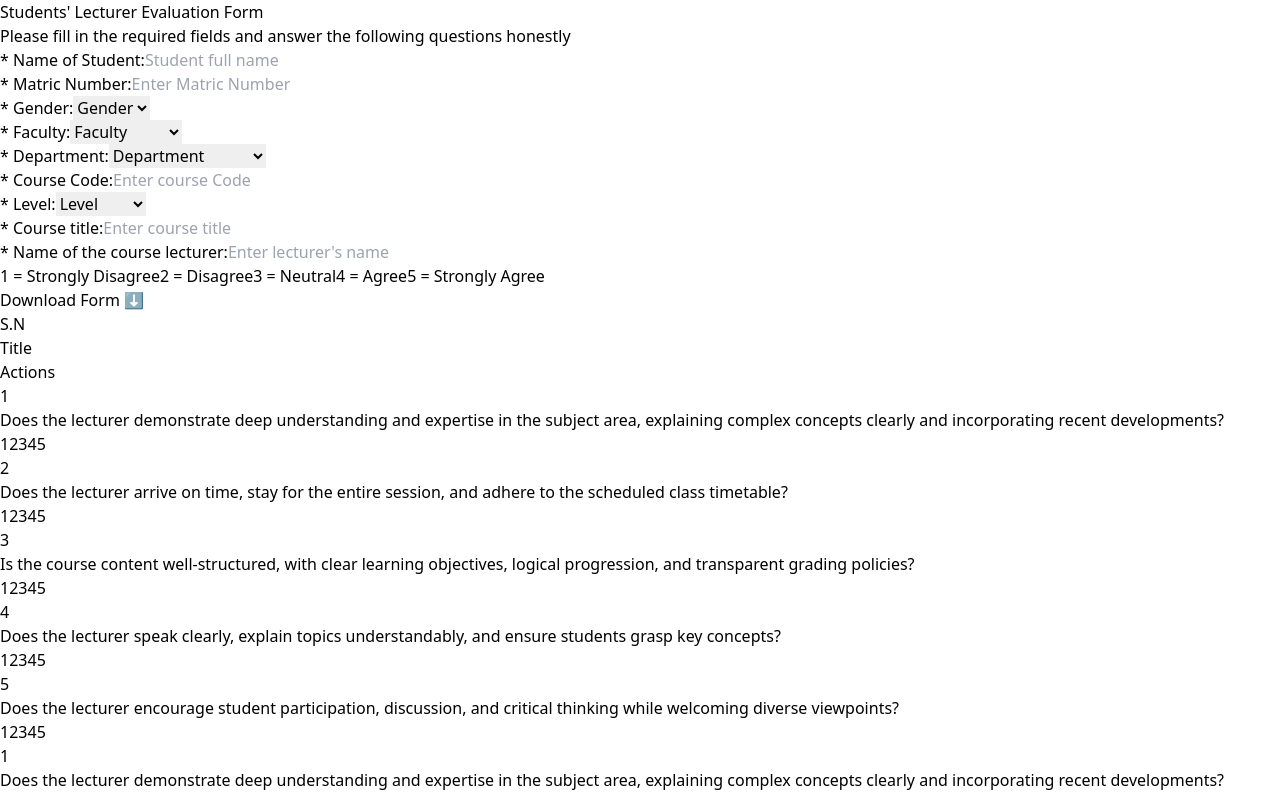
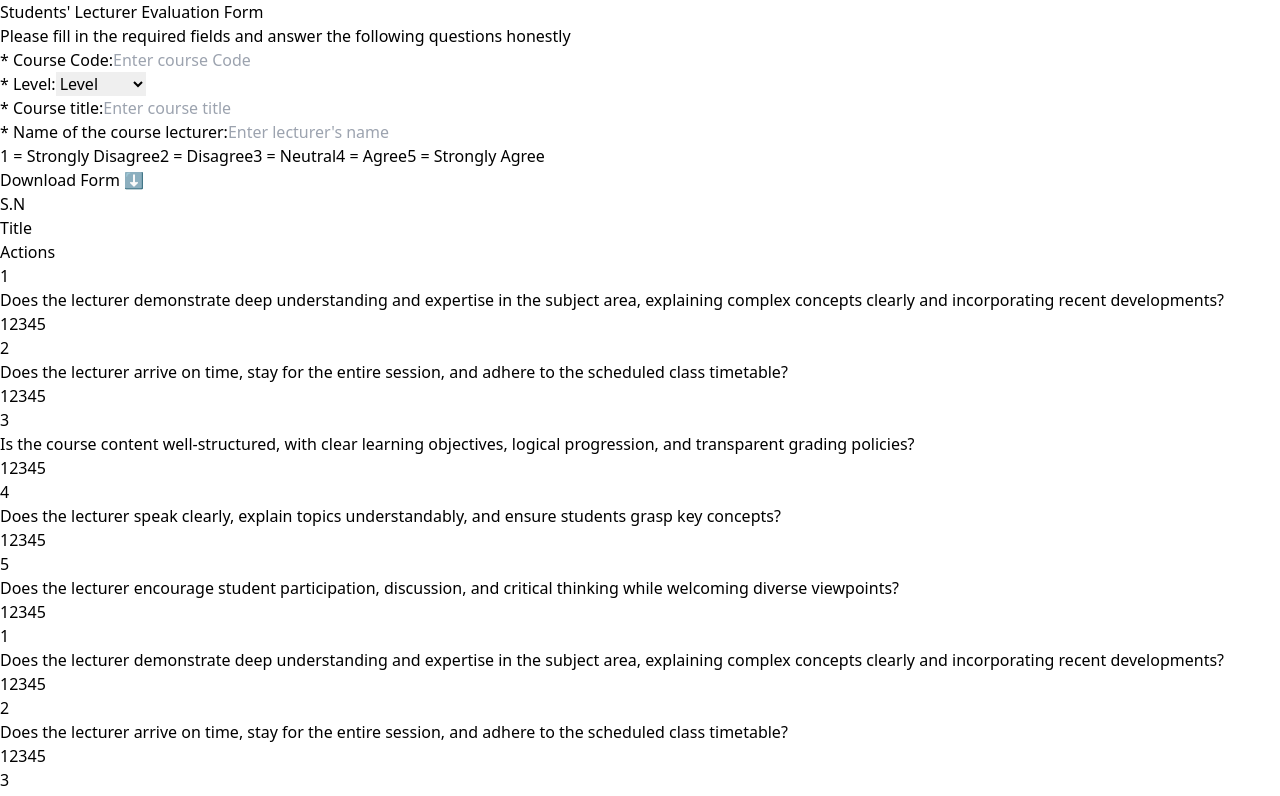
Before and after one commit to ChotaHQ/lecturer-evaluation-app, a React (Vite) app in the folder frontend/: page / in a window 1280 px wide. Shown: the top 796 px of the page. Built offline with nearby package versions, Linux system fonts and the light colour scheme.

Commit message:
refactor: Simplify LecturerEvaluationForm data structure and update ratings type

```diff
--- a/frontend/src/components/LecturerEvaluationFormComponent.tsx
+++ b/frontend/src/components/LecturerEvaluationFormComponent.tsx
@@ -6,21 +6,16 @@ import {questions} from '../data/questions';
 
 const LecturerEvaluationForm = () => {
   const [formData, setFormData] = useState<LecturerEvaluationFormData>({
-    studentName: '',
-    matricNumber: '',
-    gender: '',
-    faculty: '',
-    department: '',
     courseCode: '',
     level: '',
     courseTitle: '',
     lecturerName: '',
     ratings: {
-      q1: '',
-      q2: '',
-      q3: '',
-      q4: '',
-      q5: ''
+      q1: null,
+      q2: null,
+      q3: null,
+      q4: null,
+      q5: null
     }
   });
 
@@ -64,89 +59,6 @@ const questionsData: Question[] = questions;
 
           <form onSubmit={handleSubmit}>
             <div className="grid grid-cols-1 md:grid-cols-2 gap-4 sm:gap-6 mb-6">
-              <div>
-                <label className="block text-xs sm:text-sm text-gray-700 mb-2">
-                  <span className="text-red-500">*</span> Name of Student:
-                </label>
-                <input
-                  type="text"
-                  name="studentName"
-                  value={formData.studentName}
-                  onChange={handleInputChange}
-                  placeholder="Student full name"
-                  className="w-full px-3 py-2 text-sm border border-gray-300 rounded focus:outline-none focus:ring-1 focus:ring-blue-500"
-                  required
-                />
-              </div>
-
-              <div>
-                <label className="block text-xs sm:text-sm text-gray-700 mb-2">
-                  <span className="text-red-500">*</span> Matric Number:
-                </label>
-                <input
-                  type="text"
-                  name="matricNumber"
-                  value={formData.matricNumber}
-                  onChange={handleInputChange}
-                  placeholder="Enter Matric Number"
-                  className="w-full px-3 py-2 text-sm border border-gray-300 rounded focus:outline-none focus:ring-1 focus:ring-blue-500"
-                  required
-                />
-              </div>
-
-              <div>
-                <label className="block text-xs sm:text-sm text-gray-700 mb-2">
-                  <span className="text-red-500">*</span> Gender:
-                </label>
-                <select
-                  name="gender"
-                  value={formData.gender}
-                  onChange={handleInputChange}
-                  className="w-full px-3 py-2 text-sm border border-gray-300 rounded focus:outline-none focus:ring-1 focus:ring-blue-500 bg-white"
-                  required
-                >
-                  <option value="">Gender</option>
-                  <option value="male">Male</option>
-                  <option value="female">Female</option>
-                </select>
-              </div>
-
-              <div>
-                <label className="block text-xs sm:text-sm text-gray-700 mb-2">
-                  <span className="text-red-500">*</span> Faculty:
-                </label>
-                <select
-                  name="faculty"
-                  value={formData.faculty}
-                  onChange={handleInputChange}
-                  className="w-full px-3 py-2 text-sm border border-gray-300 rounded focus:outline-none focus:ring-1 focus:ring-blue-500 bg-white"
-                  required
-                >
-                  <option value="">Faculty</option>
-                  <option value="engineering">Engineering</option>
-                  <option value="science">Science</option>
-                  <option value="arts">Arts</option>
-                </select>
-              </div>
-
-              <div>
-                <label className="block text-xs sm:text-sm text-gray-700 mb-2">
-                  <span className="text-red-500">*</span> Department:
-                </label>
-                <select
-                  name="department"
-                  value={formData.department}
-                  onChange={handleInputChange}
-                  className="w-full px-3 py-2 text-sm border border-gray-300 rounded focus:outline-none focus:ring-1 focus:ring-blue-500 bg-white"
-                  required
-                >
-                  <option value="">Department</option>
-                  <option value="computer-science">Computer Science</option>
-                  <option value="mathematics">Mathematics</option>
-                  <option value="physics">Physics</option>
-                </select>
-              </div>
-
               <div>
                 <label className="block text-xs sm:text-sm text-gray-700 mb-2">
                   <span className="text-red-500">*</span> Course Code:
--- a/frontend/src/types/LecturerEvaluationFormData.ts
+++ b/frontend/src/types/LecturerEvaluationFormData.ts
@@ -1,11 +1,6 @@
 import type { Ratings } from './Ratings';
 
 export type LecturerEvaluationFormData = {
-  studentName: string;
-  matricNumber: string;
-  gender: string;
-  faculty: string;
-  department: string;
   courseCode: string;
   level: string;
   courseTitle: string;
```
Also changed, not shown: frontend/src/types/Ratings.ts (+2 -7 lines).
